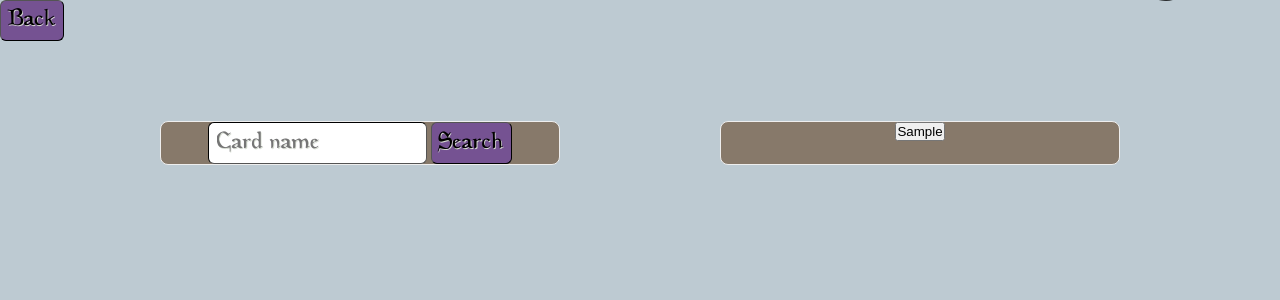
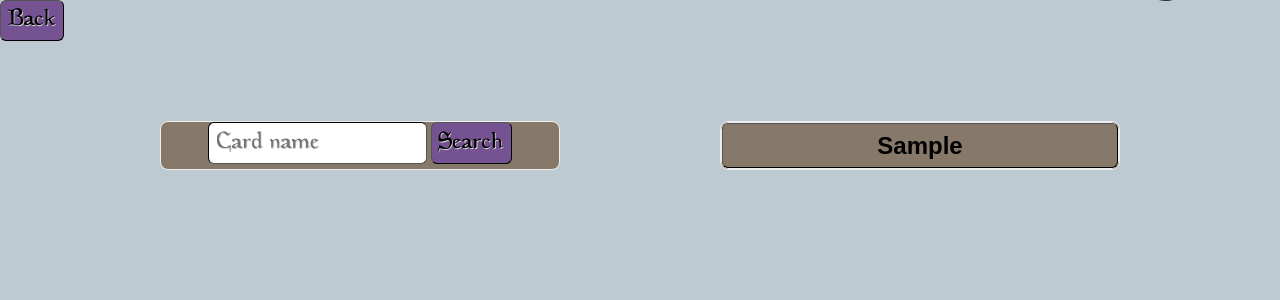
Before and after one commit to VeryThankYou/BTP, a PHP site: page /addcards.php in a window 1280 px wide. Shown: the part 64-364 px from the top of the page. Run offline with PHP 8.4, Linux system fonts and the light colour scheme; the visitor is signed in with stand-in values (Sample User, id 1); tables that the repository leaves empty or names only in its code hold one stand-in row (values such as "Sample post").

Commit message:
addcards.php er næsten done
Nogle sæt navne overflow'er, men ikke mange

```diff
--- a/addcards.php
+++ b/addcards.php
@@ -120,7 +120,7 @@ if($_SERVER["REQUEST_METHOD"] == "POST")  {
               $name = $row['name'];
               $expset = $row['expset'];
               $id = $row['id'];
-              echo "<h1>$name</h1> <h2>$expset</h2><form method='POST'> <input type='number' name='num'/> <input type='submit' name='add' value='Add card' /><input type='hidden' value='$id' name='addid'/></form>";
+              echo "<div class='container'><h1>$name</h1> <h2>$expset</h2><form method='POST'> <input type='number' name='num'/> <input type='submit' name='add' value='Add card' /><input type='hidden' value='$id' name='addid'/></form></div>";
             ?>
 
             </div>
@@ -138,7 +138,7 @@ if($_SERVER["REQUEST_METHOD"] == "POST")  {
         $sql = "SELECT DISTINCT expset FROM card ORDER BY expset ASC;";
         $result2 = $conn->query($sql);
         while($row = $result2->fetch_assoc()) {
-          echo "<form method='POST'> <input type='submit' name='expset' value='" . $row['expset'] . "'/> <input type='hidden' name='name' value='" . $row['expset'] . "'/> </form>";
+          echo "<div class='container'><form method='POST'><input type='submit' name='expset' value='" . $row['expset'] . "'/> <input type='hidden' name='name' value='" . $row['expset'] . "'/> </form></div>";
         }
       ?>
     </div>
--- a/styling/maincss.css
+++ b/styling/maincss.css
@@ -309,8 +309,22 @@ body {
   width: 25em;
 }
 
+.saet input[type=submit] {
+  padding: 0.3em 0.3em;
+  font-size: 24px;
+  font-weight: bold;
+  background-color: transparent;
+  cursor: pointer;
+  border-width: 1px;
+  border-color: black;
+  border-radius: 0.25em;
+  width: 100%;
+}
+
 .soeg {
   width: 25em;
+  overflow-y: scroll;
+  max-height: 32em;
 }
 
 .soeg input[type=submit] {
@@ -334,3 +348,24 @@ body {
   text-shadow: 0.034em 0.034em #D8DED3;
   border-radius: 0.25em;
 }
+
+.soeg p{
+  font-size: 60px;
+  font-family: MagicFont;
+  letter-spacing: 0.1em;
+  color: black;
+  text-shadow: 0.034em 0.034em #D8DED3;
+}
+
+.soeg input[type=number] {
+  padding: 0.2em 0.2em;
+  font-size: 16px;
+  border-width: 1px;
+  border-color: black;
+  text-shadow: 0.034em 0.034em #D8DED3;
+  border-radius: 0.25em;
+}
+
+.soeg h2{
+  color: #D8DED3;
+}
```
